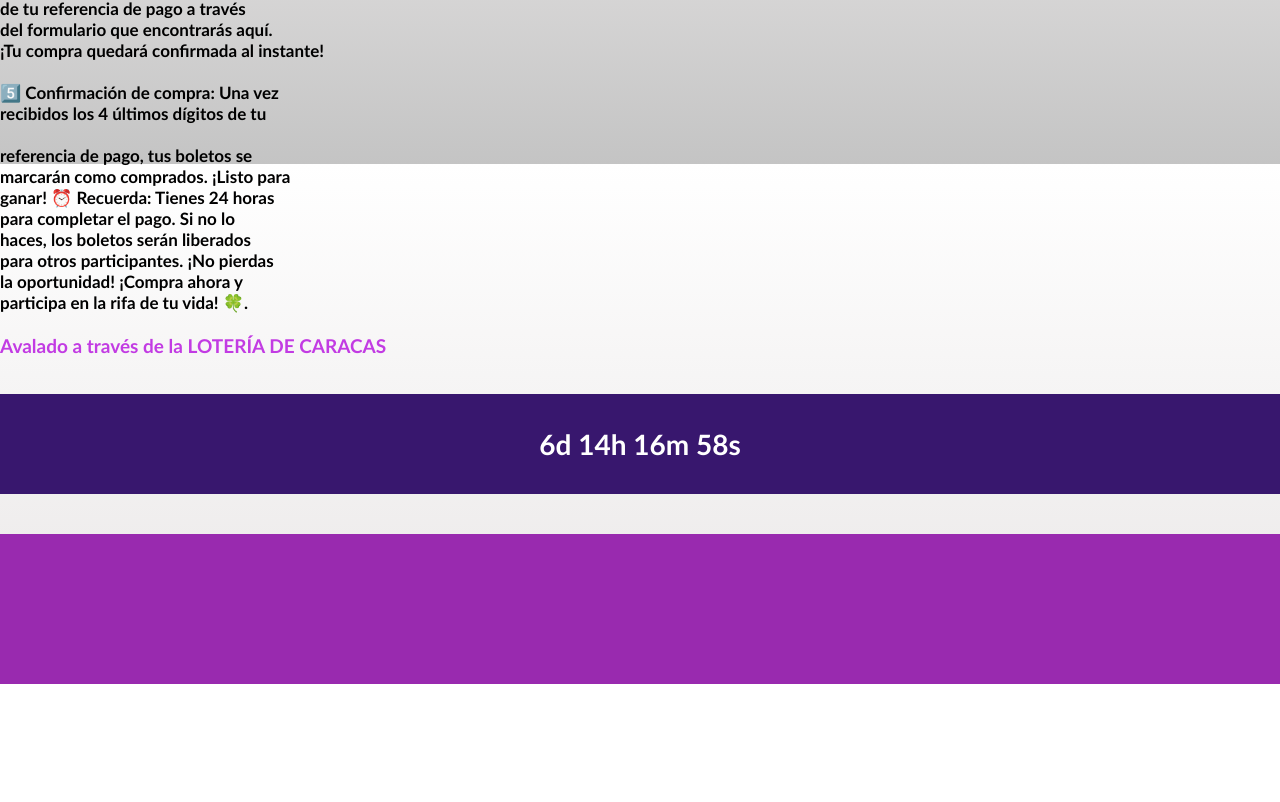
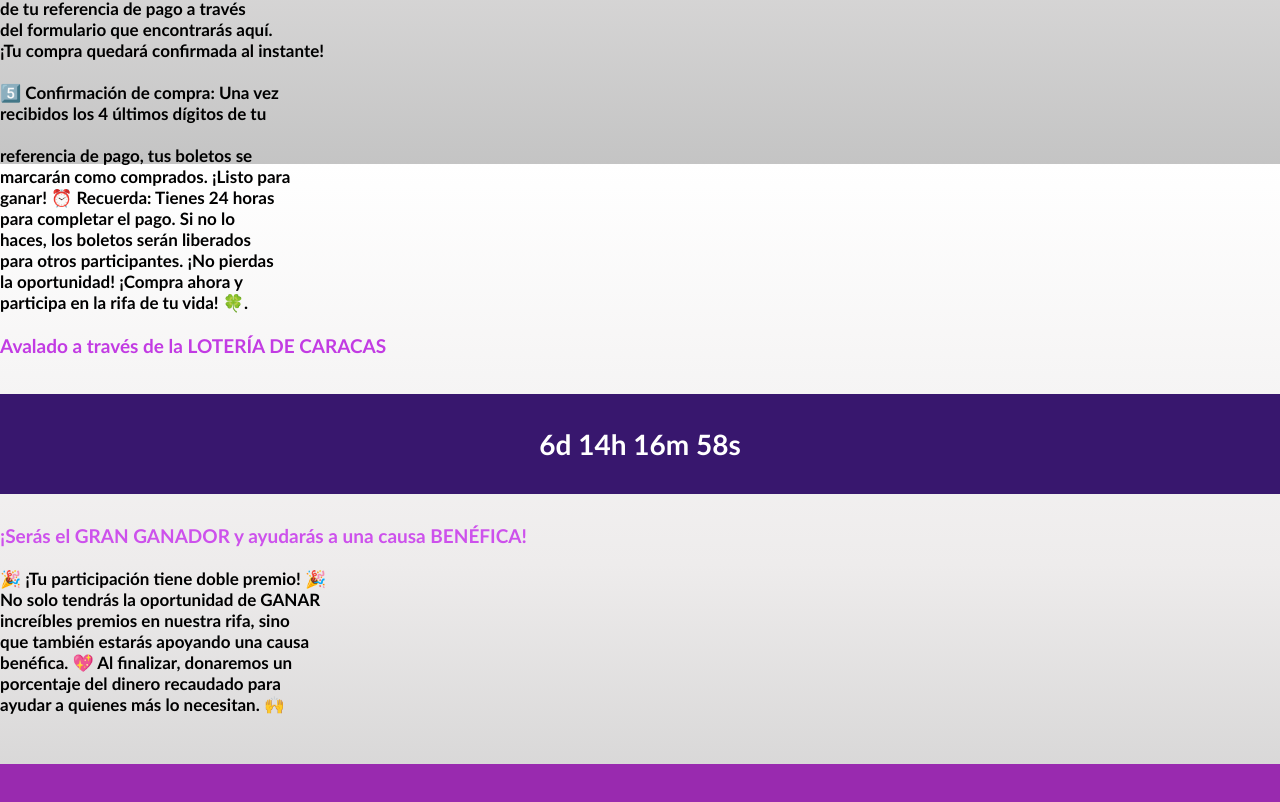
Before and after one commit to HuGuiTo2083/sorteos-lisboa, a plain HTML site: page index.html in a window 1280 px wide. Shown: the part 3836-4638 px from the top of the page. Before the commit the page ends 4520 px from the top, so only its background shows below. Drawn offline with Linux system fonts and the light colour scheme.

Commit message:
commit full 1

```diff
--- a/index.css
+++ b/index.css
@@ -118,7 +118,7 @@ a {
 
 footer {
     width: 100%;
-    height: 150px;
+    height: 50px;
     background-color: #992aaf;
     margin-top: 40px;
 }
@@ -307,7 +307,6 @@ footer {
 .information2{
     width: 100%;
     height: 800px;
-    background-color: #ffffff00;
     margin-bottom: 100px;
 }
 
@@ -335,6 +334,24 @@ footer {
 .information2  span{
     font-size: 19px;
     color: #c23be3;
+
+}
+.dvInfoFinal p{
+    font-family: 'Trebuchet MS', 'Lucida Sans Unicode', 'Lucida Grande', 'Lucida Sans', Arial, sans-serif;
+    font-size: 17px;
+    font-weight: 900;
+
+}
+.dvInfoFinal  span{
+    font-size: 19px;
+    color: #cd51ec;
+
+}
+
+.dvInfoFinal{
+width: 100%;
+height: 200px;
+margin-top: 30px;
 
 }
 
--- a/index.html
+++ b/index.html
@@ -232,6 +232,30 @@
         <label id="lbconta"></label>
     </div>
 
+    <div class="dvInfoFinal">
+        <p>
+            <span>
+                ¡Serás el GRAN GANADOR y ayudarás a una causa BENÉFICA!
+            </span>
+<br>  <br>
+            🎉 ¡Tu participación tiene doble premio! 🎉
+            <br>
+            No solo tendrás la oportunidad de GANAR
+            <br>
+            increíbles premios en nuestra rifa, sino
+            <br>
+            que también estarás apoyando una causa
+            <br>
+            benéfica. 💖 Al finalizar, donaremos un
+            <br>
+            porcentaje del dinero recaudado para
+            <br>
+            ayudar a quienes más lo necesitan. 🙌
+        </p>
+
+
+    </div>
+
     <footer>
 
 
```
